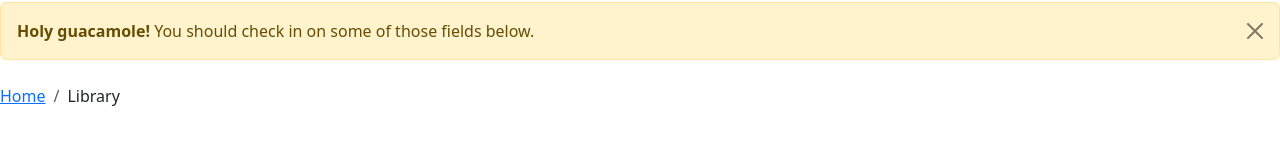
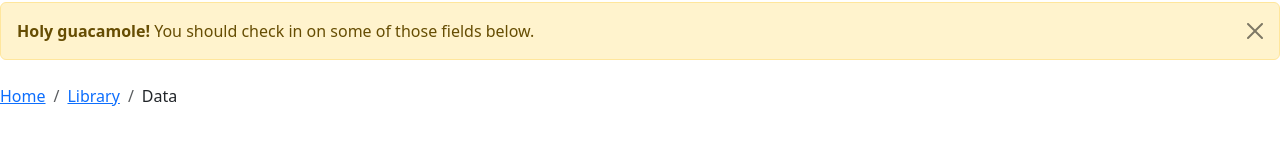
Before and after one commit to NS-25/Bootstraps-project, a React (Vite) app: page / in a window 1280 px wide. Shown: the part 394-538 px from the top of the page. Built offline with nearby package versions, Linux system fonts and the light colour scheme.

Commit message:
added some code in breadcrum

```diff
--- a/src/components/Accordion.jsx
+++ b/src/components/Accordion.jsx
@@ -1,4 +1,5 @@
 import React from "react";
+import PropTypes from "prop-types";
 
 const Accordion = () => {
   return (
--- a/src/components/Breadcrumb.jsx
+++ b/src/components/Breadcrumb.jsx
@@ -8,8 +8,11 @@ const Breadcrumb = ({ type }) => {
           <li className={`breadcrumb-${type}`}>
             <a href="#">Home</a>
           </li>
+          <li className={`breadcrumb-${type}`}>
+            <a href="#">Library</a>
+          </li>
           <li className={`breadcrumb-${type}`} aria-current="page">
-            Library
+            Data
           </li>
         </ol>
       </nav>
```
